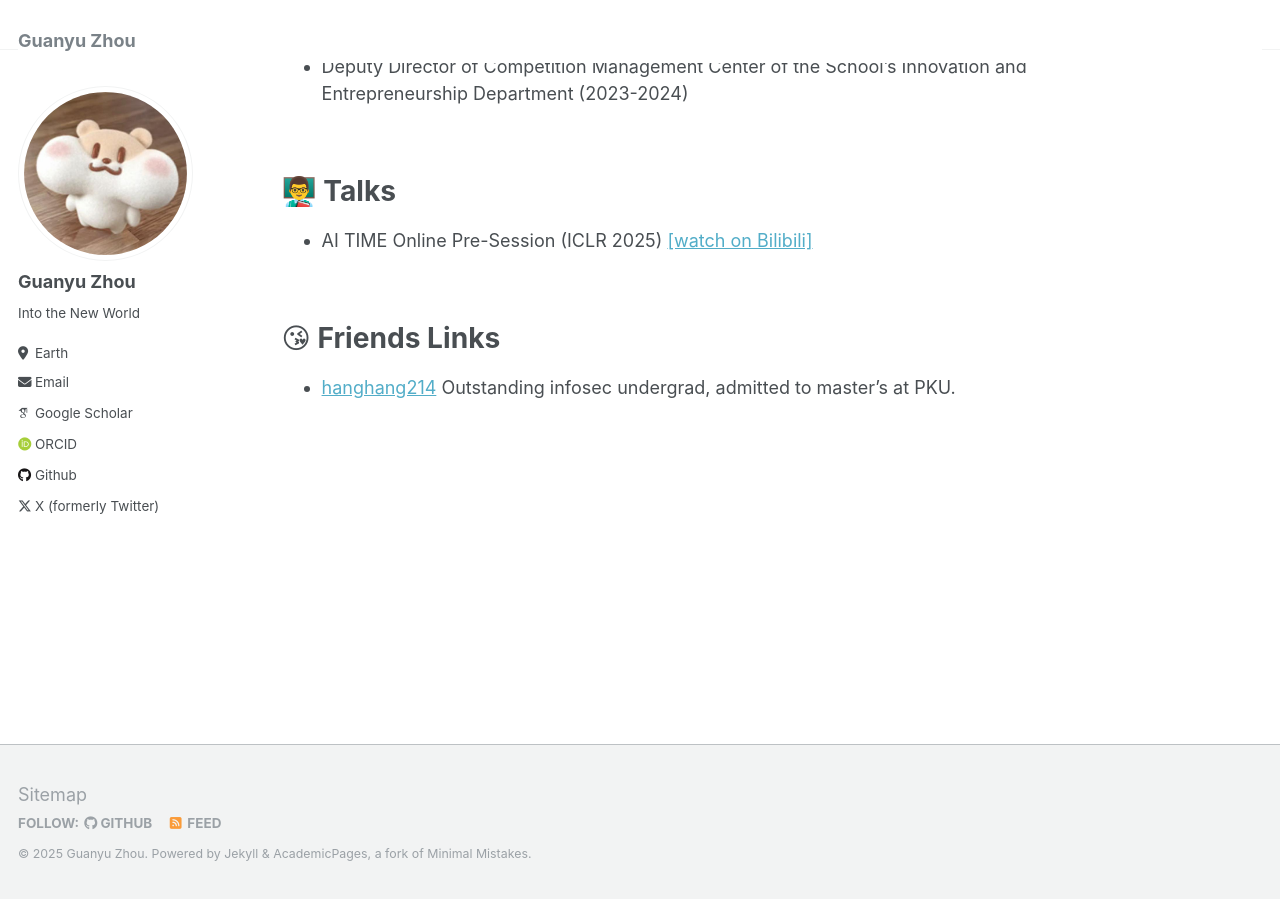
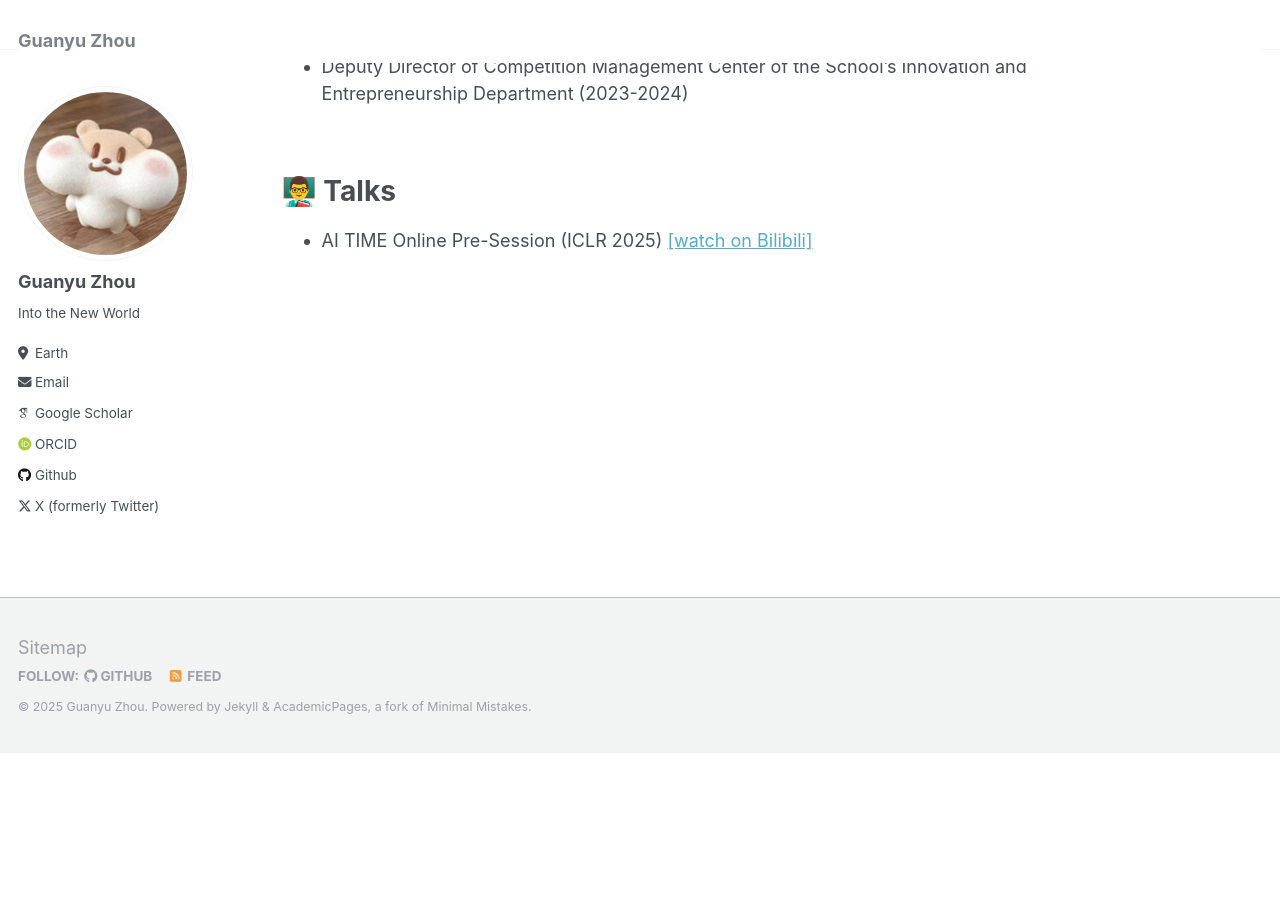
Before and after one commit to The-Martyr/the-martyr.github.io, a Jekyll site: the page built from _pages/about.md, in a window 1280 px wide and 900 px high, scrolled down 2622 px. Built offline with Jekyll 4.4.1, drawn with Linux system fonts in a browser that asks for light colours; some web fonts are replaced; after the commit the page ends 3375 px from its top, so only the background shows below that.

Commit message:
Update about.md

```diff
--- a/_pages/about.md
+++ b/_pages/about.md
@@ -204,9 +204,7 @@ button {
 * AI TIME Online Pre-Session (ICLR 2025) [[watch on Bilibili]](https://www.bilibili.com/video/BV1YkRAYVEHy/?vd_source=ffc139b7b13aa7195dd7b37795efa6a9)
 
 
-<br>
-# 😘 Friends Links
-* [hanghang214](https://hanghang214.cn/) Outstanding infosec undergrad, admitted to master's at PKU.
+
 
 <div style="margin-top: 100px;"></div>
 
```
